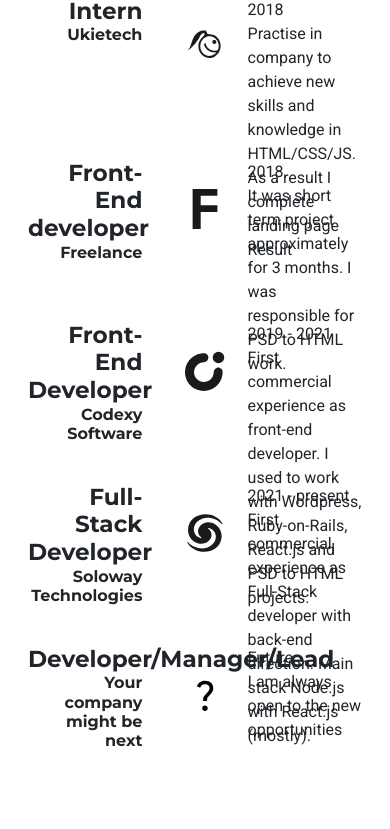
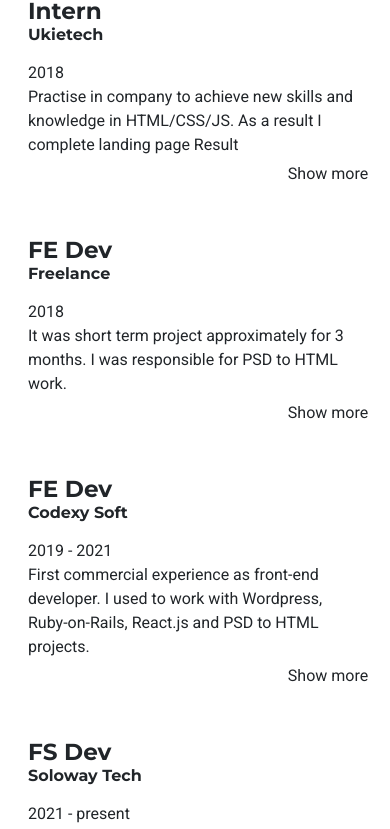
Before and after one commit to EugeneBatenko/project-fenec, a Next.js app: page /about in a window 390 px wide. Shown: the part 2096-2925 px from the top of the page. Built offline with nearby package versions, Linux system fonts and the light colour scheme.

Commit message:
Add mobile design to Experience section on About page

```diff
--- a/app/components/Experience/Experience.tsx
+++ b/app/components/Experience/Experience.tsx
@@ -30,17 +30,18 @@
 
                             <div className={styles.item} style={{"--hover-color": "#ff503f"} as CSSProperties}>
                                 <div className={styles.title}>
-                                    <h3>Intern</h3>
-                                    <Link href="https://ukietech.com/" target="_blank"><h6
-                                        className="link">Ukietech</h6>
+                                    <h3 className="h3">Intern</h3>
+                                    <Link href="https://ukietech.com/" target="_blank">
+                                        <h6 className="link h6">Ukietech</h6>
                                     </Link>
 
                                     <AccordionToggle id={1} className={styles.button}/>
                                 </div>
 
                                 <span className={styles.emblem}>
-                                <Ukietech fill={"#1a1a1a"}/>
-                            </span>
+                                    <Ukietech fill={"#1a1a1a"}/>
+                                </span>
+
                                 <div className={styles.description}>
                                     <p className="mb-0">2018</p>
                                     <p>Practise in company to achieve new skills and knowledge in HTML/CSS/JS. As a
@@ -49,6 +50,7 @@
                                                                     href="https://github.com/EugeneBatenko/ukietech-practice.github.io">Result</Link>
                                     </p>
                                 </div>
+
                             </div>
 
                             <AccordionContent id={1} className={styles.article}>
@@ -60,8 +62,9 @@
                         <Accordion id={2}>
                             <div className={styles.item} style={{"--hover-color": "#fff"} as CSSProperties}>
                                 <div className={styles.title}>
-                                    <h3>Front-End developer</h3>
-                                    <h6>Freelance</h6>
+                                    <h3 className="h3 d-none d-lg-block">Front-End Developer</h3>
+                                    <h3 className="h3 d-lg-none">FE Dev</h3>
+                                    <h6 className="h6">Freelance</h6>
                                     <AccordionToggle id={2} className={styles.button}/>
                                 </div>
 
@@ -87,9 +90,12 @@
 
                             <div className={styles.item} style={{"--hover-color": "#5d0091"} as CSSProperties}>
                                 <div className={styles.title}>
-                                    <h3>Front-End Developer</h3>
-                                    <Link href="https://codexysoft.com/" target="_blank"><h6 className="link">Codexy
-                                        Software</h6></Link>
+                                    <h3 className="h3 d-none d-lg-block">Front-End Developer</h3>
+                                    <h3 className="h3 d-lg-none">FE Dev</h3>
+                                    <Link href="https://codexysoft.com/" target="_blank">
+                                        <h6 className="link h6 d-none d-lg-block">Codexy Software</h6>
+                                        <h6 className="link h6 d-lg-none">Codexy Soft</h6>
+                                    </Link>
                                     <AccordionToggle id={3} className={styles.button}/>
                                 </div>
 
@@ -115,9 +121,12 @@
 
                             <div className={styles.item} style={{"--hover-color": "#d06ab5"} as CSSProperties}>
                                 <div className={styles.title}>
-                                    <h3>Full-Stack Developer</h3>
-                                    <Link href="https://soloway.tech/" target="_blank"><h6 className="link">Soloway
-                                        Technologies</h6></Link>
+                                    <h3 className="h3 d-none d-lg-block">Full-Stack Developer</h3>
+                                    <h3 className="h3 d-lg-none">FS Dev</h3>
+                                    <Link href="https://soloway.tech/" target="_blank">
+                                        <h6 className="link h6 d-none d-lg-block">Soloway Technologies</h6>
+                                        <h6 className="link h6 d-lg-none">Soloway Tech</h6>
+                                    </Link>
                                     <AccordionToggle id={4} className={styles.button}/>
                                 </div>
 
@@ -140,8 +149,9 @@
 
                         <div className={styles.item} style={{"--hover-color": "#fff"} as CSSProperties}>
                             <div className={styles.title}>
-                                <h3>Developer/Manager/Lead</h3>
-                                <h6>Your company might be next</h6>
+                                <h3 className="h3 d-none d-lg-block">Developer/Manager/Lead</h3>
+                                <h3 className="h3 d-lg-none">Dev/Lead</h3>
+                                <h6 className="h6">Your company might be next</h6>
                             </div>
 
                             <span className={styles.emblem}>
--- a/app/components/Experience/experience.module.css
+++ b/app/components/Experience/experience.module.css
@@ -10,24 +10,64 @@
     grid-column-gap: 0;
     /*margin-bottom: 2rem;*/
 
+    &:last-child {
+        margin-bottom: 2rem;
+    }
+
     &:hover {
         .button {
             opacity: 1;
             transform: translateX(0);
         }
+
         .emblem {
             background: var(--hover-color);
         }
     }
+
+    /*@media (hover: none) and (pointer: coarse) {*/
+    /*    .emblem {*/
+    /*        background: var(--hover-color);*/
+    /*    }*/
+    /*}*/
+
+    @media (width <= 991px) {
+        grid-template-columns: 15% 25% 60%;
+        grid-template-rows: 150px 1fr;
+    }
+
+    @media (width <= 768px) {
+        grid-template-columns: 30% 70%;
+        grid-template-rows: repeat(1, 1fr);
+        &:last-child {
+            display: flex;
+            flex-direction: column;
+            .title {
+                text-align: start;
+            }
+        }
+    }
+
+    @media (width <= 470px) {
+        display: flex;
+        flex-direction: column;
+        position: relative;
+    }
+
+
 }
 
 .title {
-    /*margin-top: 20px;*/
+    padding: 1rem 1rem 0 1rem;
+    background-color: var(--primary-dark);
+
+    @media (width > 470px) {
+        position: relative;
         text-align: end;
         padding: 1rem;
-    background-color: var(--primary-dark);
-    position: relative;
+    }
 
+    @media (width > 767px) {
         &::after {
             content: '';
             width: 70px;
@@ -39,6 +79,17 @@
             clip-path: polygon(0 100%, 0 0, 100% 100%);
             background-color: var(--primary-dark);
             /*background-color: var(--primary-color);*/
+        }
+    }
+
+    @media (width <= 991px) {
+        order: 2;
+
+        &::after {
+            right: unset;
+            left: -69px;
+            clip-path: polygon(0 100%,100% 0,100% 100%);
+        }
     }
 }
 
@@ -60,6 +111,14 @@
         width: 40px;
         height: 40px;
     }
+
+    @media (width <= 991px) {
+        order: 1
+    }
+
+    @media (width <= 768px) {
+        display: none;
+    }
 }
 
 .description {
@@ -68,6 +127,7 @@
     background-color: var(--primary-dark);
     position: relative;
 
+    @media (width > 991px) {
         &::before {
             content: '';
             width: 70px;
@@ -76,26 +136,26 @@
             top: 0;
             left: -69px;
             aspect-ratio: 1;
-        clip-path: polygon(0 100%,100% 0,100% 100%);
+            clip-path: polygon(0 100%, 100% 0, 100% 100%);
             background-color: var(--primary-dark);
+        }
+    }
 
+    @media (width <= 991px) {
+        order: 3
     }
 }
 
 .button {
     color: var(--text-color-reverse);
     background-color: var(--primary-color);
-    /*padding: 0.5rem;*/
-    position: absolute;
-    bottom: 0;
-    right: -50px;
+
     z-index: 1;
 
-    --p: 22px;
-    width: 125px;
-    height: 40px;
-    aspect-ratio: 3/2;
-    clip-path: polygon(0 0,calc(100% - var(--p)) 0,100% 100%,var(--p) 100%);
+    width: 100px;
+    height: 30px;
+    clip-path: unset;
+    margin-top: 1rem;
 
     opacity: 0;
     transform: translateX(-50px);
@@ -105,30 +165,72 @@
         opacity: 1;
         transform: translateX(0);
     }
+
+    @media (width > 767px) {
+        position: absolute;
+        width: 125px;
+        height: 40px;
+
+        right: -50px;
+        bottom: 0;
+        margin-top: unset;
+
+        --p: 22px;
+
+        aspect-ratio: 3/2;
+        clip-path: polygon(0 0, calc(100% - var(--p)) 0, 100% 100%, var(--p) 100%);
+    }
+
+    @media (hover: none) and (pointer: coarse) {
+        opacity: 1;
+        transform: translateX(0);
+    }
+
+    @media (width <= 991px) {
+        opacity: 1;
+        transform: translateX(0);
+
+        right: unset;
+        left: 0;
+        clip-path: polygon(var(--p) 0,100% 0,calc(100% - var(--p)) 100%,0 100%);
+    }
+
+    @media (width <= 470px) {
+        position: absolute;
+        bottom: 0;
+        right: 0;
+        left: unset;
+    }
 }
 
 .article {
     position: relative;
 
+    display: grid;
+    grid-template-rows: 0fr;
+    /*transition: grid-template-rows 0.5s ease-out;*/
+
     background-color: var(--primary-dark);
-    height: 100%;
-    max-height: 0;
+    height: auto;
+    /*max-height: 0;*/
     padding: 0 1rem;
     margin: 1rem 0;
     overflow: hidden;
-    transition:
-            max-height .5s ease-in-out,
+
+    transition: grid-template-rows  .5s ease-in-out,
     padding .5s ease-in-out .1s,
     margin-bottom .5s ease-in-out;
 
     & > p {
         z-index: 2;
         position: relative;
+        overflow: hidden;
+        margin: 0;
     }
 
     &:global.show {
         padding: 1.5rem 1rem;
-        max-height: 180px;
+        grid-template-rows: 1fr;
     }
 
     /*&::after {*/
```
Lines whose indentation alone changed are shown as unchanged.
